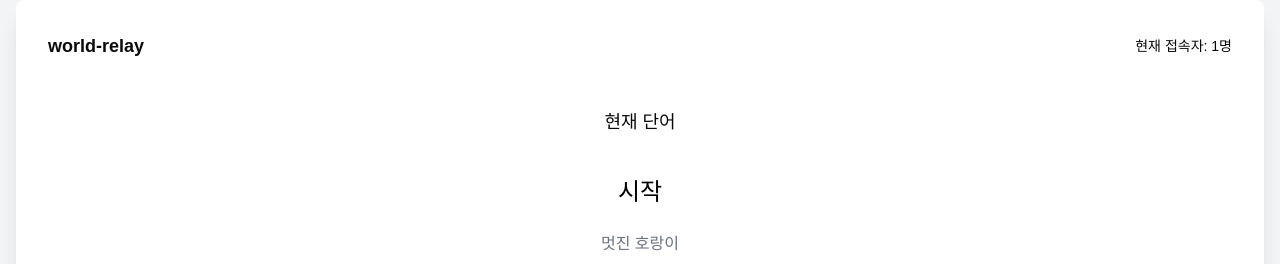
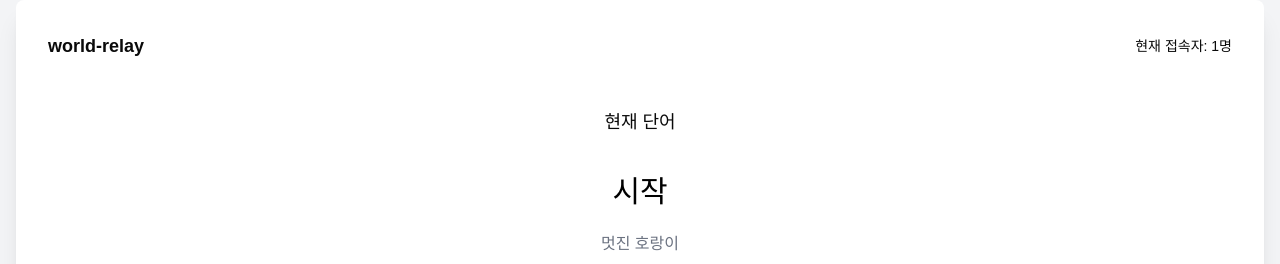
Before and after one commit to kimzinsun/word-relay, a Next.js app in the folder front/: page / in a window 1280 px wide. Shown: the top 264 px of the page. Built offline with nearby package versions, Linux system fonts and the light colour scheme.

Commit message:
style: 단어 크기 조절

```diff
--- a/front/app/components/WordDisplay.tsx
+++ b/front/app/components/WordDisplay.tsx
@@ -13,7 +13,7 @@ export function WordDisplay({ words }: WordDisplayProps) {
 				{words.map((word, index) => (
 					<div
 						key={index}
-						className="absolute transition-all duration-500 ease-in-out text-2xl"
+						className="absolute transition-all duration-500 ease-in-out text-3xl"
 						style={{
 							opacity:
 								index === words.length - 1
```
